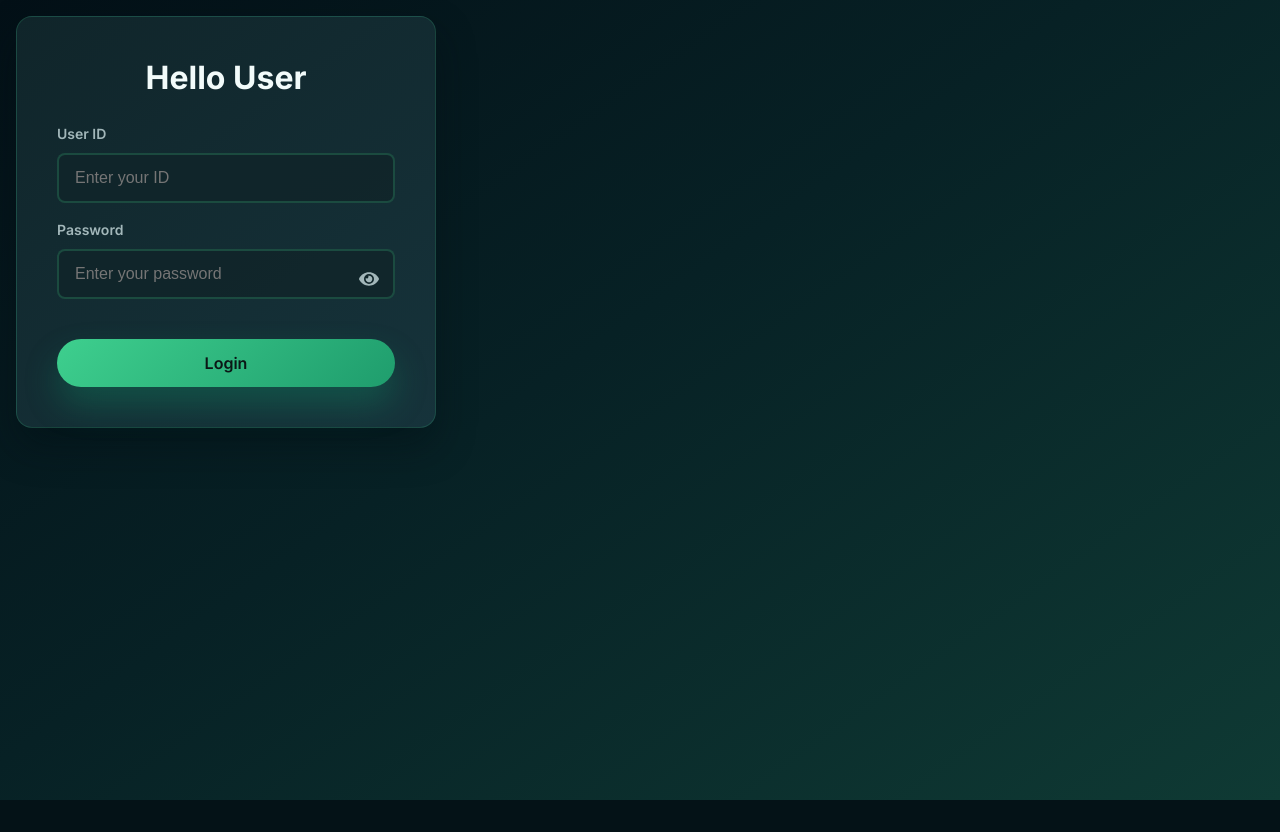
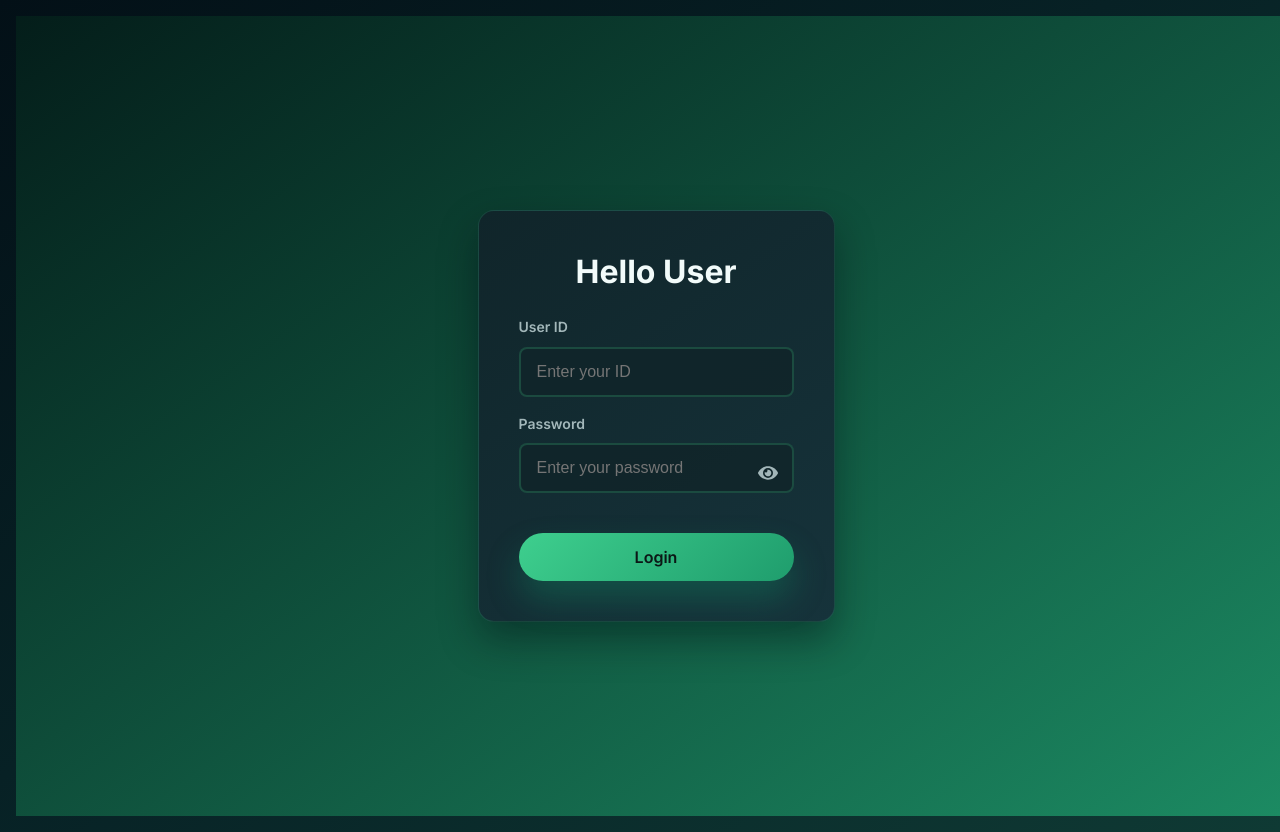
Before and after one commit to hiraeth910/mdash, a React (Vite) app: page / in a window 1280 px wide. Before the commit the page ends 800 px from the top, so only its background shows below. Built offline with nearby package versions, Linux system fonts and the light colour scheme.

Commit message:
centering login

```diff
--- a/src/login.tsx
+++ b/src/login.tsx
@@ -48,6 +48,7 @@ const Login: React.FC = () => {
   };
 
   return (
+    <div className="login-container">
       <div className="login-box">
         <h2 className="text-center">Hello User</h2>
 
@@ -84,6 +85,7 @@ const Login: React.FC = () => {
           {loading ? "Logging in..." : "Login"}
         </button>
       </div>
+    </div>
   );
 };
 
```
Lines whose indentation alone changed are shown as unchanged.
